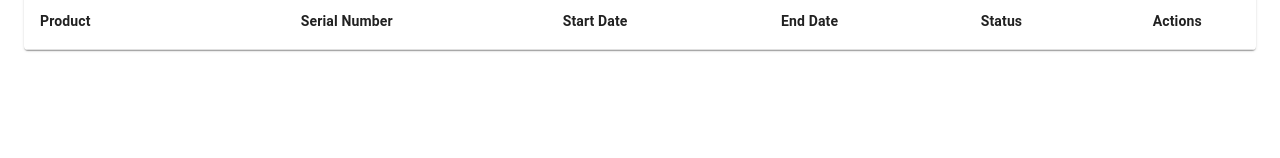
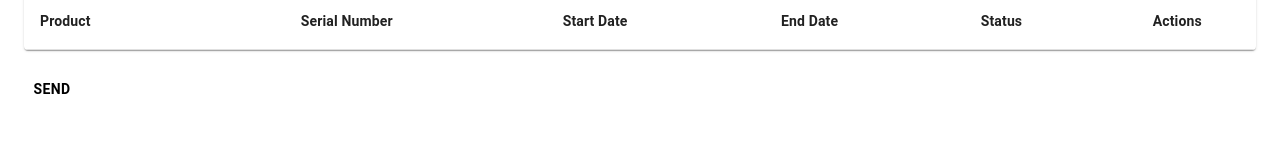
Before and after one commit to lostvayne47/to-do-list, a Next.js app: page / in a window 1280 px wide. Shown: the part 142-300 px from the top of the page. Built offline with nearby package versions, Linux system fonts and the light colour scheme; some icons are missing.

Commit message:
Email Js service setup done

```diff
--- a/package.json
+++ b/package.json
@@ -15,6 +15,8 @@
     "@mui/material": "^7.0.2",
     "@mui/x-date-pickers": "^8.1.0",
     "dayjs": "^1.11.13",
+    "dot-env": "^0.0.1",
+    "emailjs-com": "^3.2.0",
     "next": "15.3.1",
     "react": "^19.0.0",
     "react-dom": "^19.0.0"
--- /dev/null
+++ b/src/app/EmailService.js
@@ -0,0 +1,48 @@
+import emailjs from "emailjs-com";
+
+const serviceId = "service_f7qub8t";
+const templateId = "template_4gr7cwl";
+const publicKey = "R4nRW5_8c-FEMPYgz";
+
+const sendEmail = (
+  recipient,
+  productName,
+  serialNumber,
+  purchaseDate,
+  expiryDate,
+  websiteUrl
+) => {
+  const templateParams = {
+    email: recipient, // The recipient's email address
+    productName: productName,
+    serialNumber: serialNumber,
+    purchaseDate: purchaseDate,
+    expiryDate: expiryDate,
+    websiteUrl: websiteUrl,
+  };
+
+  //   console.log(process.env.REACT_APP_EMAILJS_SERVICE_ID);
+  //   console.log(process.env.REACT_APP_EMAILJS_TEMPLATE_ID);
+  //   console.log(process.env.REACT_APP_EMAILJS_PUBLIC_KEY);
+  emailjs.init(publicKey); // ✅ Correct initialization
+
+  emailjs
+    .send(serviceId, templateId, templateParams)
+    .then((response) => {
+      console.log("Email sent successfully:", response);
+    })
+    .catch((error) => {
+      console.error("Error sending email:", error);
+    });
+};
+
+// // Example usage
+// sendEmail(
+//   "aayushkamtikar@gmail.com", // recipient email address
+//   "JBL Headphones", // product name
+//   "EF235XXX", // serial number
+//   "2022-01-01", // purchase date
+//   "2023-01-01", // expiry date
+//   "https://yourwebsite.com" // website URL
+// );
+export default sendEmail;
--- a/src/app/components/Home.jsx
+++ b/src/app/components/Home.jsx
@@ -6,8 +6,9 @@ import AddIcon from "@mui/icons-material/Add";
 import BasicModal from "./Modal";
 import { DataContext } from "@/DataContext";
 import WarrantyTracker from "./WarrantyTracker";
+import sendEmail from "../EmailService";
 
-const glassStyle = {
+const buttonStyle = {
   backgroundColor: "white",
   border: "1px solid white",
   borderRadius: 2,
@@ -38,7 +39,18 @@ export default function Home() {
         return;
     }
   }
-
+  function handleSend() {
+    // Example usage
+    sendEmail(
+      "prachi.gupta19@vit.edu", // recipient email address
+      "JBL Headphones", // product name
+      "EF235XXX", // serial number
+      "2022-01-01", // purchase date
+      "2023-01-01", // expiry date
+      "https://yourwebsite.com" // website URL
+    );
+    alert("Email Sent");
+  }
   return (
     <>
       <BasicModal open={open} handleClose={handleClose} />
@@ -47,7 +59,7 @@ export default function Home() {
         sx={{ minWidth: 300 }} // Sets the minWidth
       >
         <Box display="flex" justifyContent="space-evenly" p={2}>
-          <Button aria-label="Add" onClick={handleClick} sx={glassStyle}>
+          <Button aria-label="Add" onClick={handleClick} sx={buttonStyle}>
             <AddIcon
               backgroundColor="success"
               color="success"
@@ -91,6 +103,9 @@ export default function Home() {
           </>
         )}
       </Container>
+      <Button onClick={handleSend} sx={{ ...buttonStyle, margin: "20px" }}>
+        Send
+      </Button>
     </>
   );
 }
```
